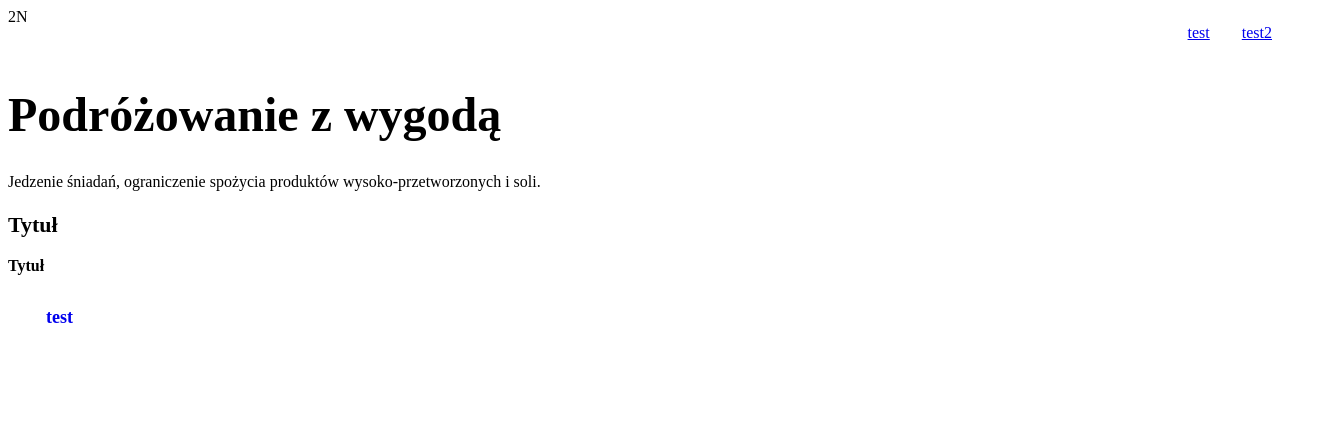
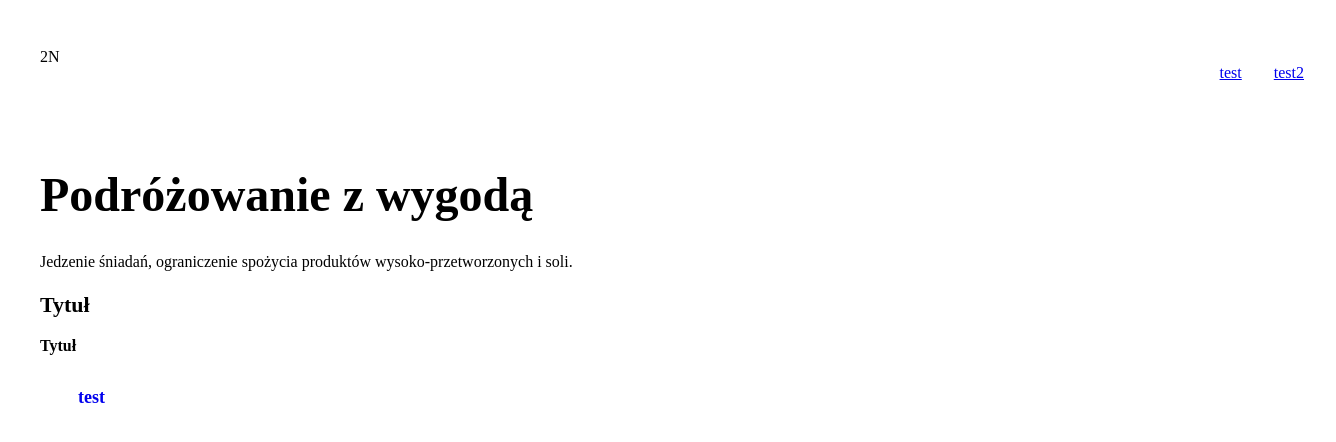
Before and after one commit to filipw01/two-nomads, a Gatsby site: page / in a window 1280 px wide. Shown: the whole page, 1336 px wide, since content can reach past the window. Built offline with nearby package versions, Linux system fonts and the light colour scheme; Gatsby itself is replaced by a stand-in of ours.

Commit message:
Add container component. refactor menu item, change gatsby config

```diff
--- a/gatsby-config.js
+++ b/gatsby-config.js
@@ -10,4 +10,4 @@ module.exports = {
     'gatsby-plugin-mdx',
     'gatsby-plugin-styled-components',
   ],
-}
+};
--- /dev/null
+++ b/src/components/Container.tsx
@@ -0,0 +1,37 @@
+import React from 'react';
+import styled from 'styled-components';
+
+const StyledContainer = styled.div`
+  margin-left: auto;
+  margin-right: auto;
+  width: 100%;
+  @media (min-width: 640px) {
+    max-width: 640px;
+  }
+  @media (min-width: 768px) {
+    max-width: 768px;
+  }
+  @media (min-width: 1024px) {
+    max-width: 1024px;
+  }
+  @media (min-width: 1280px) {
+    max-width: 1280px;
+  }
+`;
+
+interface Props {
+  padding?: number;
+}
+
+const Container: React.FC<Props> = ({ padding = 2, children }) => {
+  const paddingString = `${padding}rem`;
+  return (
+    <StyledContainer
+      style={{ paddingLeft: paddingString, paddingRight: paddingString }}
+    >
+      {children}
+    </StyledContainer>
+  );
+};
+
+export default Container;
--- /dev/null
+++ b/src/components/MenuItem.tsx
@@ -0,0 +1,20 @@
+import React from 'react';
+import styled from 'styled-components';
+import { Link } from 'gatsby';
+
+const StyledMenuItem = styled(Link)`
+  margin-left: 2rem;
+  font-family: 'Zilla Slab';
+  font-weight: 500;
+`;
+
+interface Props {
+  name: string;
+  link: string;
+}
+
+const MenuItem: React.FC<Props> = ({ name, link }) => {
+  return <StyledMenuItem to={link}>{name}</StyledMenuItem>;
+};
+
+export default MenuItem;
--- a/src/components/Navigation.tsx
+++ b/src/components/Navigation.tsx
@@ -1,32 +1,32 @@
-import React from 'react'
-import styled from 'styled-components'
-import { Link } from 'gatsby'
+import React from 'react';
+import styled from 'styled-components';
+import Container from './Container';
+import MenuItem from './MenuItem';
 
 const StyledHeader = styled.header`
   display: flex;
   justify-content: space-between;
-`
+  padding: 2.5rem 0;
+`;
 
 const Navigation: React.FC<unknown> = () => {
   const menuItems = [
     { name: 'test', link: '/test' },
     { name: 'test2', link: '/test2' },
-  ]
+  ];
   return (
+    <Container>
       <StyledHeader>
         <div>2N</div>
         <ul>
           {menuItems.map((menuItem) => {
-          const { name, link } = menuItem
-          return (
-            <Link style={{ marginLeft: '2rem' }} to={link}>
-              {name}
-            </Link>
-          )
+            const { name, link } = menuItem;
+            return <MenuItem name={name} link={link} />;
           })}
         </ul>
       </StyledHeader>
-  )
-}
+    </Container>
+  );
+};
 
-export default Navigation
+export default Navigation;
--- a/src/pages/index.tsx
+++ b/src/pages/index.tsx
@@ -3,19 +3,22 @@ import { PageProps } from 'gatsby';
 import LinkButton from '@/components/LinkButton';
 import Heading from '@/components/Heading';
 import Navigation from '@/components/Navigation';
+import Container from '@/components/Container';
 
 const Home: React.FC<PageProps> = () => (
   <>
     <Navigation />
     <main>
+      <Container>
         <Heading>Podróżowanie z wygodą</Heading>
         <p>
-        Jedzenie śniadań, ograniczenie spożycia produktów wysoko-przetworzonych
-        i soli.
+          Jedzenie śniadań, ograniczenie spożycia produktów
+          wysoko-przetworzonych i soli.
         </p>
         <Heading level={3}>Tytuł</Heading>
         <Heading level={4}>Tytuł</Heading>
         <LinkButton to="test">test</LinkButton>
+      </Container>
     </main>
   </>
 );
```
Also changed, not shown: 1 other file. Lines whose indentation alone changed are shown as unchanged.
